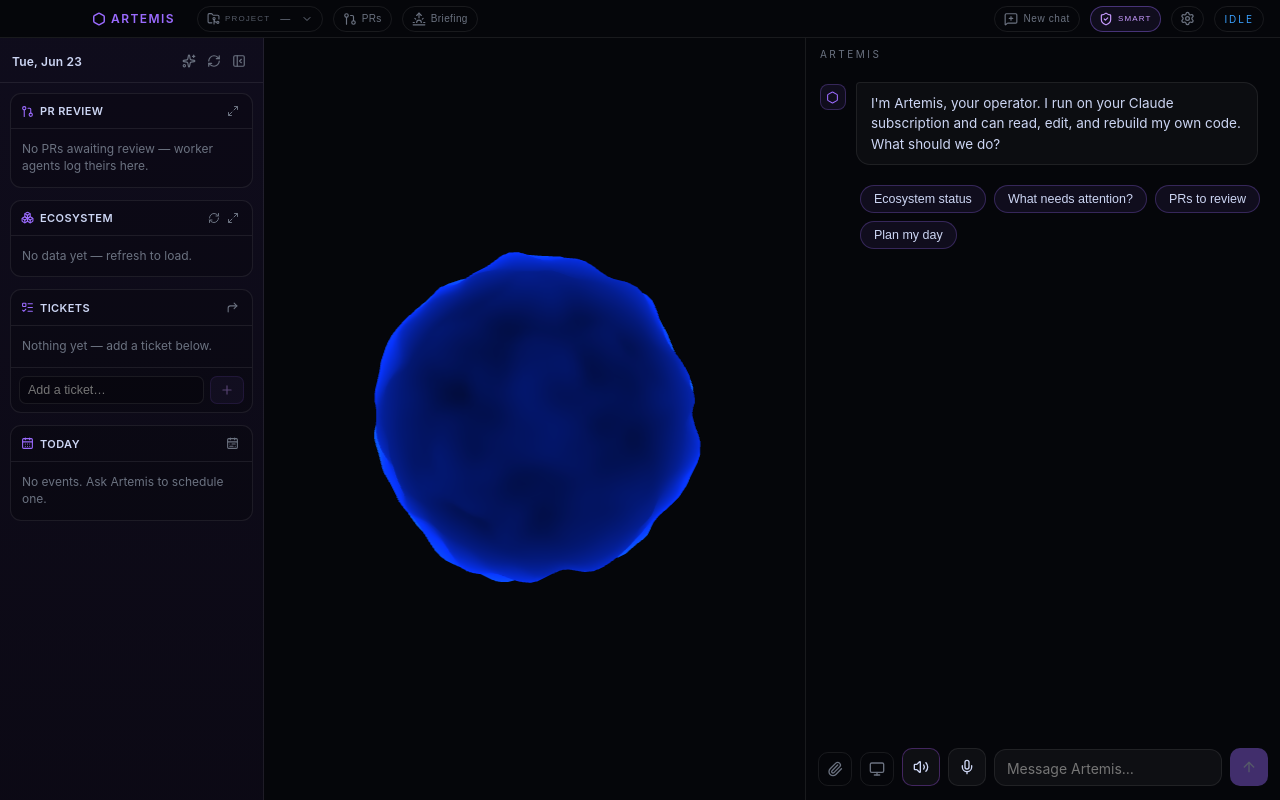
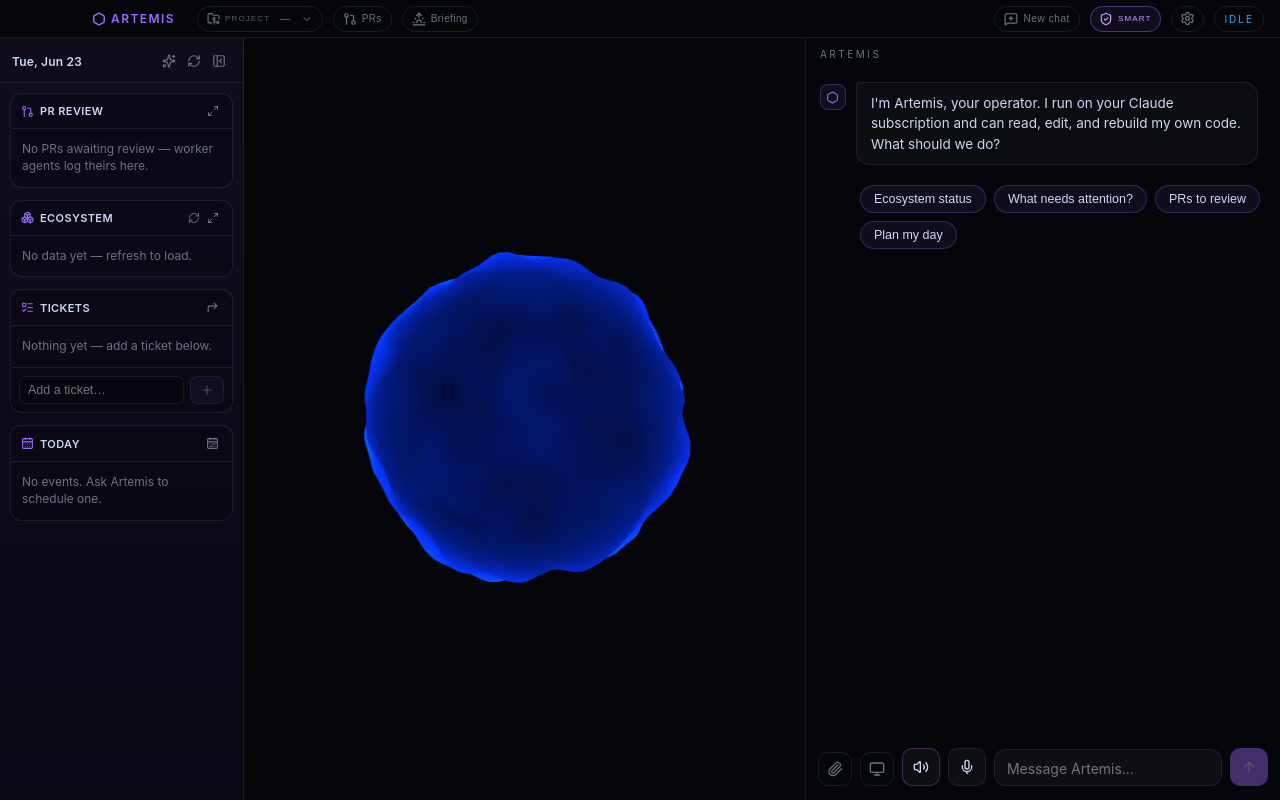
Before and after one commit to reuben-stone/artemis, a React (Vite) app in the folder src/renderer/: page / in a window 1280 px wide. Built offline with nearby package versions, Linux system fonts and the light colour scheme.

Commit message:
feat(hud): drag-resizable rail + slightly narrower default
The rail felt wide on small laptops. Default down 264→244px, and the right edge
is now a drag handle (clamped 200–420px, persisted to localStorage). Collapse
still works as before.

```diff
--- a/src/renderer/src/components/HudRail.tsx
+++ b/src/renderer/src/components/HudRail.tsx
@@ -1,4 +1,4 @@
-import { useCallback, useEffect, useState } from 'react'
+import { useCallback, useEffect, useState, type MouseEvent as ReactMouseEvent } from 'react'
 import {
   ListTodo,
   CalendarDays,
@@ -27,6 +27,10 @@ function todayLabel(): string {
 
 const PRIORITY_RANK: Record<string, number> = { high: 0, med: 1, low: 2 }
 
+const RAIL_MIN = 200
+const RAIL_MAX = 420
+const RAIL_DEFAULT = 244
+
 export function HudRail({
   refreshSignal,
   onAsk,
@@ -41,9 +45,37 @@ export function HudRail({
   onOpenBriefing: () => void
 }): JSX.Element {
   const [collapsed, setCollapsed] = useState(() => localStorage.getItem('artemis.hud.collapsed') === '1')
+  // User-adjustable rail width (drag the right edge). Clamped, persisted.
+  const [width, setWidth] = useState(() => {
+    const saved = Number(localStorage.getItem('artemis.hud.width'))
+    return saved >= RAIL_MIN && saved <= RAIL_MAX ? saved : RAIL_DEFAULT
+  })
   const [todos, setTodos] = useState<Todo[]>([])
   const [events, setEvents] = useState<CalendarEvent[]>([])
   const [draft, setDraft] = useState('')
+
+  useEffect(() => {
+    localStorage.setItem('artemis.hud.width', String(width))
+  }, [width])
+
+  const startResize = useCallback(
+    (e: ReactMouseEvent) => {
+      e.preventDefault()
+      const startX = e.clientX
+      const startW = width
+      const onMove = (ev: MouseEvent) =>
+        setWidth(Math.max(RAIL_MIN, Math.min(RAIL_MAX, startW + (ev.clientX - startX))))
+      const onUp = () => {
+        window.removeEventListener('mousemove', onMove)
+        window.removeEventListener('mouseup', onUp)
+        document.body.style.userSelect = ''
+      }
+      document.body.style.userSelect = 'none' // don't select text while dragging
+      window.addEventListener('mousemove', onMove)
+      window.addEventListener('mouseup', onUp)
+    },
+    [width]
+  )
 
   const refresh = useCallback(async () => {
     const [t, e] = await Promise.all([
@@ -115,7 +147,8 @@ export function HudRail({
   const open = todos.filter((t) => t.status !== 'done')
 
   return (
-    <div className="hud-rail">
+    <div className="hud-rail" style={{ flexBasis: width, width }}>
+      <div className="hud-rail-resize" onMouseDown={startResize} title="Drag to resize" />
       <div className="hud-rail-head">
         <span className="hud-rail-day">{todayLabel()}</span>
         <div className="hud-rail-head-actions">
--- a/src/renderer/src/styles.css
+++ b/src/renderer/src/styles.css
@@ -605,13 +605,25 @@ html, body, #root {
 
 /* ── HUD rail — Artemis-managed day-planner cockpit ──────────────────────── */
 .hud-rail {
-  flex: 0 0 264px;
+  position: relative;
+  flex: 0 0 244px;
   display: flex;
   flex-direction: column;
   min-height: 0;
   border-right: 1px solid var(--border);
   background: linear-gradient(180deg, rgba(22, 17, 40, 0.6), rgba(16, 12, 28, 0.6));
 }
+/* drag handle on the rail's right edge */
+.hud-rail-resize {
+  position: absolute;
+  top: 0;
+  right: -3px;
+  width: 6px;
+  height: 100%;
+  cursor: ew-resize;
+  z-index: 6;
+}
+.hud-rail-resize:hover { background: rgba(var(--accent-rgb), 0.4); }
 .hud-rail.collapsed {
   flex-basis: 44px;
   align-items: center;
```
